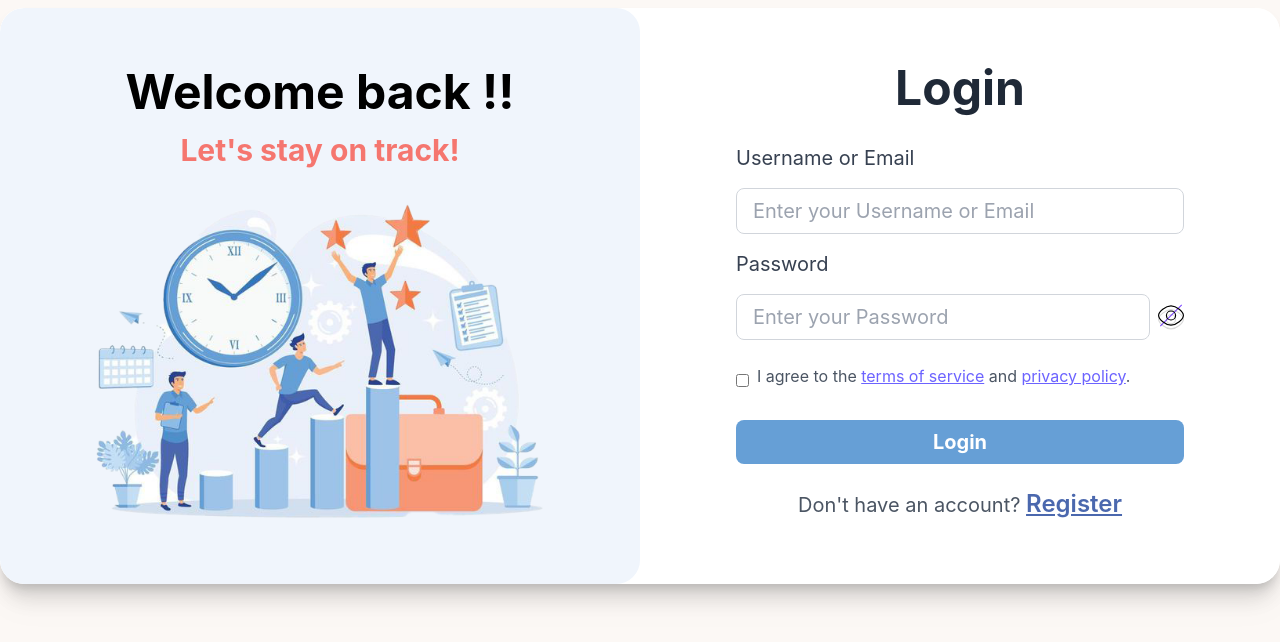
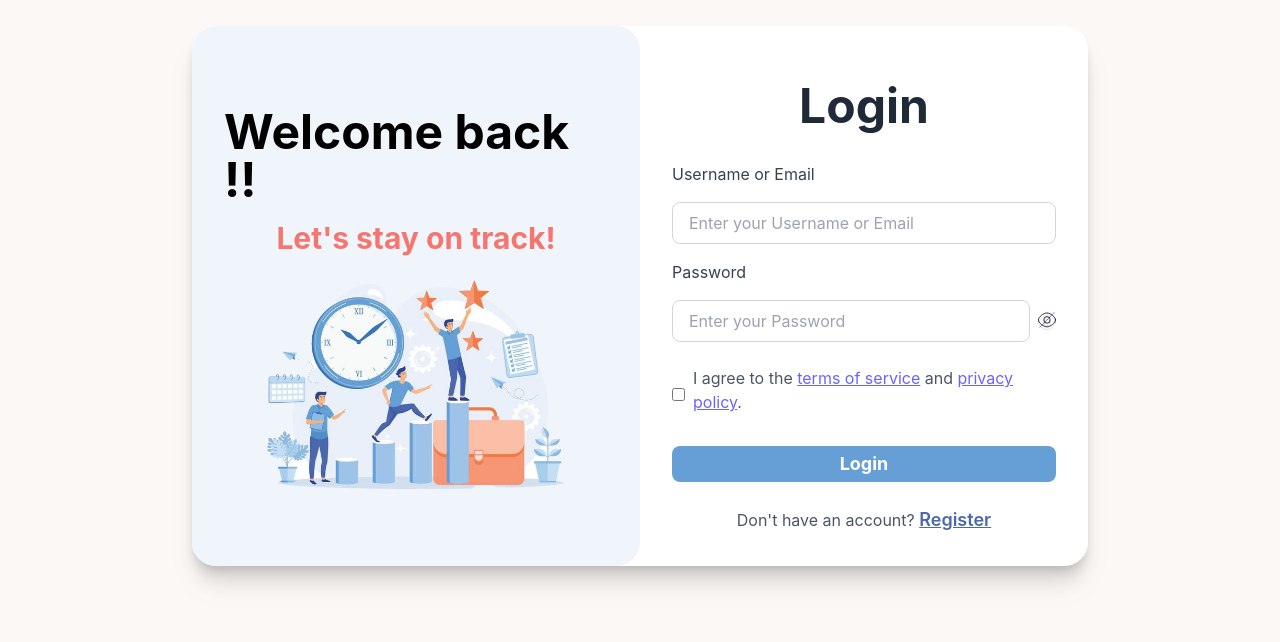
Before and after one commit to meghanavasava/taskChamp, a React (Create React App) app: page /Login in a window 1280 px wide. Shown: the part 104-746 px from the top of the page. Built offline with nearby package versions, Linux system fonts and the light colour scheme.

Commit message:
Log Smaller

```diff
--- a/src/Components/Login.js
+++ b/src/Components/Login.js
@@ -55,18 +55,17 @@ const Login = () => {
   };
 
   return (
-    <div className="min-h-screen flex items-center justify-center bg-[#fcf8f5]">
-      <div className="flex flex-col md:flex-row w-full max-w-7xl shadow-xl drop-shadow-xl rounded-3xl  overflow-hidden bg-white ">
-
+    <div className="min-h-screen flex px-20 py-5 items-center justify-center bg-[#fcf8f5]">
+      <div className="flex flex-col md:flex-row w-[80%] max-w-6xl shadow-xl drop-shadow-xl rounded-3xl  overflow-hidden bg-white ">
         {/* Left Section */}
         <div className="flex-1 bg-[#f0f5fc] text-white flex flex-col rounded-3xl items-center justify-center p-8 order-1 md:order-1">
-          <h2 className="text-5xl font-bold mb-4 mt-7 text-black">Welcome back !!</h2>
-          <p className="text-3xl  font-bold text-center text-[#f5766f]">Let's stay on track!</p>
-          <img
-            src="/tt4.png"
-            alt="Animated Graphic"
-            className="w-4/4"
-          />
+          <h2 className="text-5xl font-bold mb-4 mt-7 text-black">
+            Welcome back !!
+          </h2>
+          <p className="text-3xl  font-bold text-center text-[#f5766f]">
+            Let's stay on track!
+          </p>
+          <img src="/tt4.png" alt="Animated Graphic" className="w-4/4" />
         </div>
 
         {/* Right Section */}
@@ -76,35 +75,39 @@ const Login = () => {
               Login
             </h2>
             <form onSubmit={handleSubmit} className="space-y-4">
-              <label className="block text-gray-700 text-xl ">Username or Email</label>
+              <label className="block text-gray-700 text-md ">
+                Username or Email
+              </label>
               <input
                 type="text"
                 placeholder="Enter your Username or Email"
-                className="w-full px-4 py-2 text-xl border border-gray-300 rounded-lg focus:outline-none focus:ring-2 focus:ring-[#5A52D5]  focus:shadow-md transition-transform duration-300"
+                className="w-full px-4 py-2 text-md border border-gray-300 rounded-lg focus:outline-none focus:ring-2 focus:ring-[#5A52D5]  focus:shadow-md transition-transform duration-300"
                 value={usernameOrEmail}
                 onChange={(e) => setUsernameOrEmail(e.target.value)}
                 required
               />
 
-              <label className="block text-gray-700 mt-4 text-xl ">Password</label>
+              <label className="block text-gray-700 mt-4 text-md ">
+                Password
+              </label>
               <div className="flex items-center">
                 <input
                   type={showPassword ? "text" : "password"}
                   placeholder="Enter your Password"
-                  className="w-full bg-white px-4 py-2 text-xl border border-gray-300 rounded-lg focus:outline-none focus:ring-2 focus:ring-[#5A52D5]  focus:shadow-md transition-transform duration-300"
+                  className="w-full bg-white px-4 py-2 text-md border border-gray-300 rounded-lg focus:outline-none focus:ring-2 focus:ring-[#5A52D5]  focus:shadow-md transition-transform duration-300"
                   value={password}
                   onChange={(e) => setPassword(e.target.value)}
                   required
                 />
                 <button
                   type="button"
-                  className="ml-2 text-[#6C63FF] text-xl hover:text-[#5A52D5] transition duration-300"
+                  className="ml-2 text-[#6C63FF] text-md hover:text-[#5A52D5] transition duration-500"
                   onClick={() => setShowPassword(!showPassword)}
                 >
                   <img
                     src={showPassword ? "/visible.svg" : "/hidden.svg"}
                     alt={showPassword ? "Hide" : "Show"}
-                    className="w-7 h-7"
+                    className="w-5 h-5"
                   />
                 </button>
               </div>
@@ -113,27 +116,35 @@ const Login = () => {
                 <input type="checkbox" id="terms" className="mr-2 " />
                 <label htmlFor="terms" className="text-gray-600 mb-4 mt-2">
                   I agree to the{" "}
-                  <span className="text-[#6C63FF] underline mb-4 mt-2">terms of service</span> and{" "}
-                  <span className="text-[#6C63FF] underline mb-4 mt-2">privacy policy</span>.
+                  <span className="text-[#6C63FF] underline mb-4 mt-2">
+                    terms of service
+                  </span>{" "}
+                  and{" "}
+                  <span className="text-[#6C63FF] underline mb-4 mt-2">
+                    privacy policy
+                  </span>
+                  .
                 </label>
               </div>
 
               <button
                 type="submit"
-                className="w-full bg-[#669fd6] text-white text-xl py-2  font-bold rounded-lg mt-6 hover:bg-[#4b68ae] hover:scale-105 transition duration-300"
+                className="w-full bg-[#669fd6] text-white text-lg py-1  font-bold rounded-lg mt-6 hover:bg-[#4b68ae] hover:scale-105 transition duration-1000"
               >
                 Login
               </button>
 
-              {error && <p className="text-red-500 text-xl text-center mt-4">{error}</p>}
+              {error && (
+                <p className="text-red-500 text-md text-center mt-4">{error}</p>
+              )}
             </form>
 
             <div className="text-center mt-6">
-              <p className="text-gray-600 text-xl">
+              <p className="text-gray-600 text-md">
                 Don't have an account?{" "}
                 <button
                   onClick={() => navigate("/Registration")}
-                  className="text-[#4b68ae] underline hover:text-[#2c2064] font-semibold hover:scale-100 text-2xl transition duration-300"
+                  className="text-[#4b68ae] underline hover:text-[#2c2064] font-semibold hover:scale-100 text-lg transition duration-600"
                 >
                   Register
                 </button>
```
